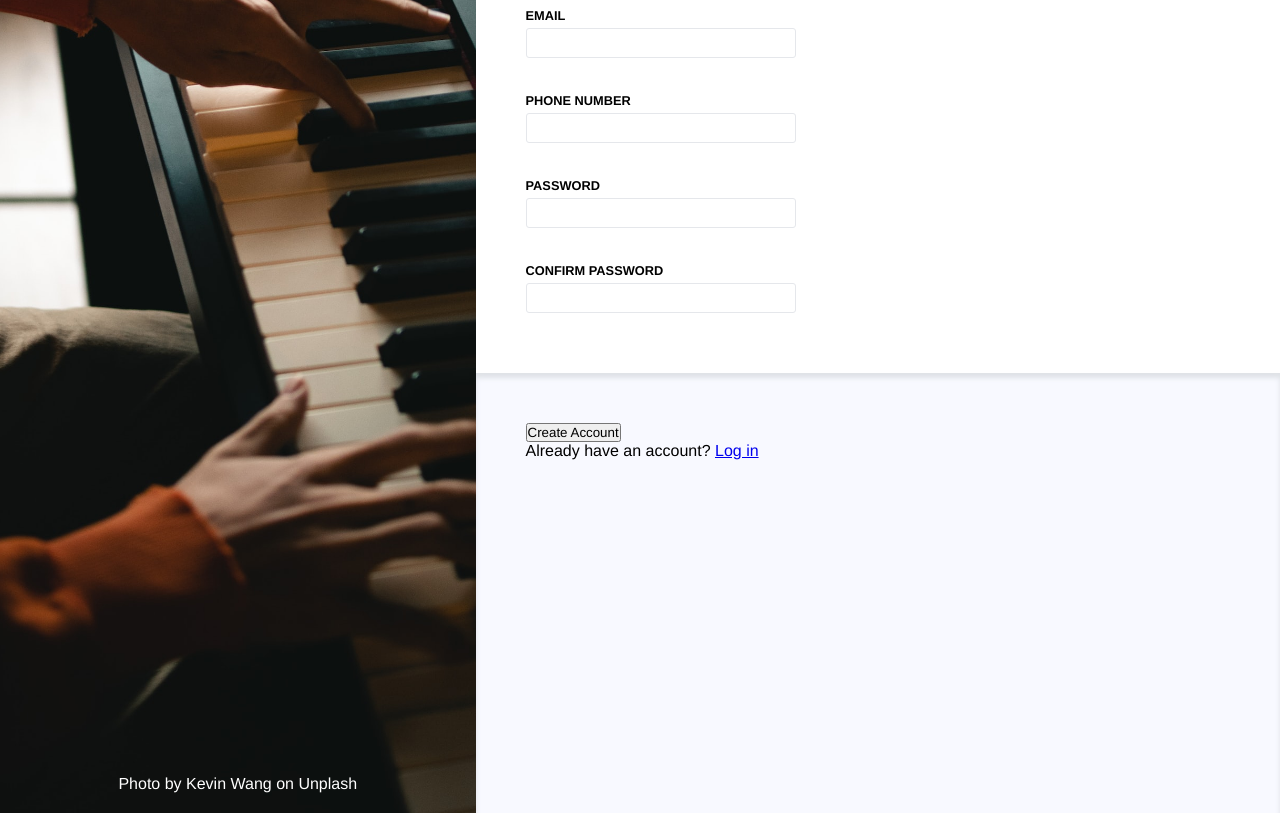
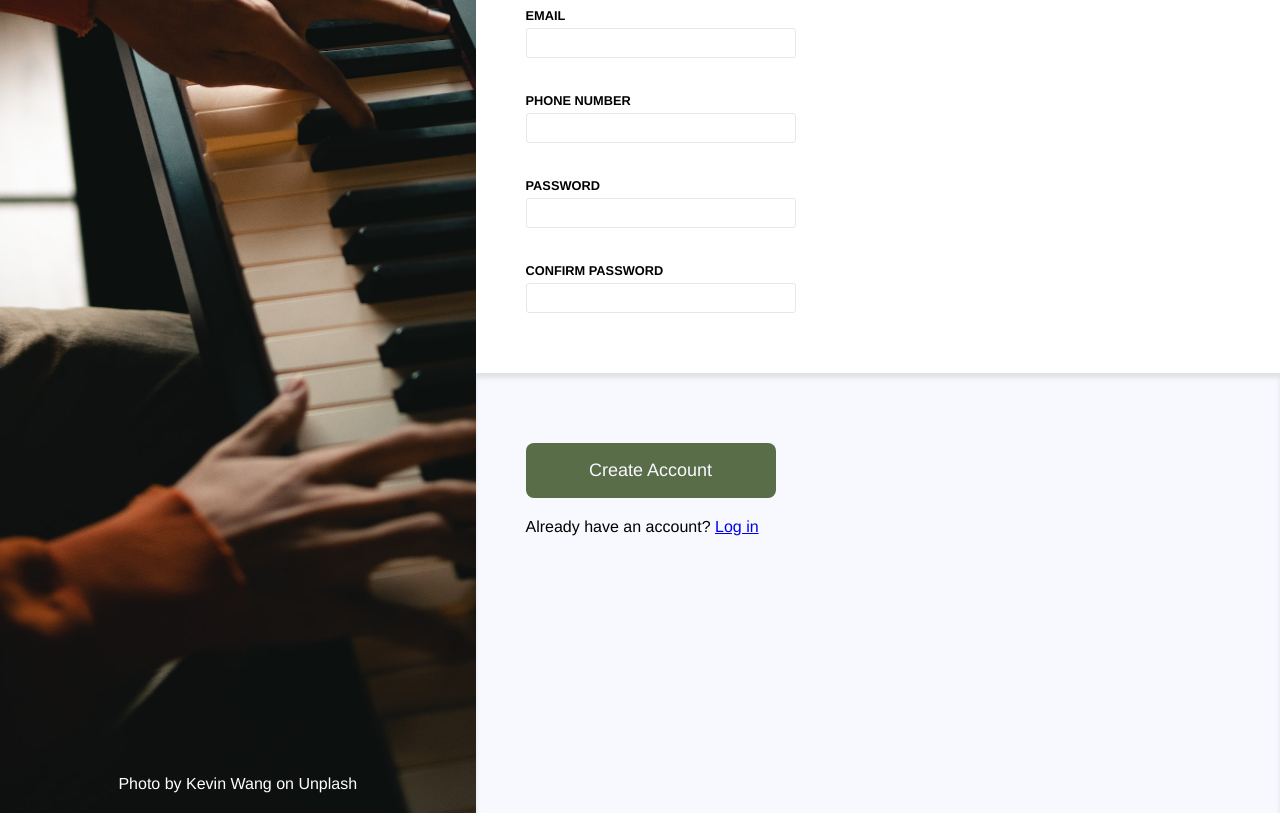
Before and after one commit to Luwat/sign-up-form, a plain HTML site: page index.html in a window 1280 px wide. Shown: the part 699-1512 px from the top of the page. Drawn offline with Linux system fonts and the light colour scheme.

Commit message:
style button

```diff
--- a/css/style.css
+++ b/css/style.css
@@ -123,3 +123,14 @@ body {
     box-shadow: inset 0px 5px 5px #dfe2e7;
     height: 55vh;
 }
+
+button[type="submit"] {
+    background-color: #596d48;
+    color: #f8f9ff;
+    border: none;
+    border-radius: 8px;
+    width: 250px;
+    height: 55px;
+    font-size: large;
+    margin: 20px 0;
+}
```
